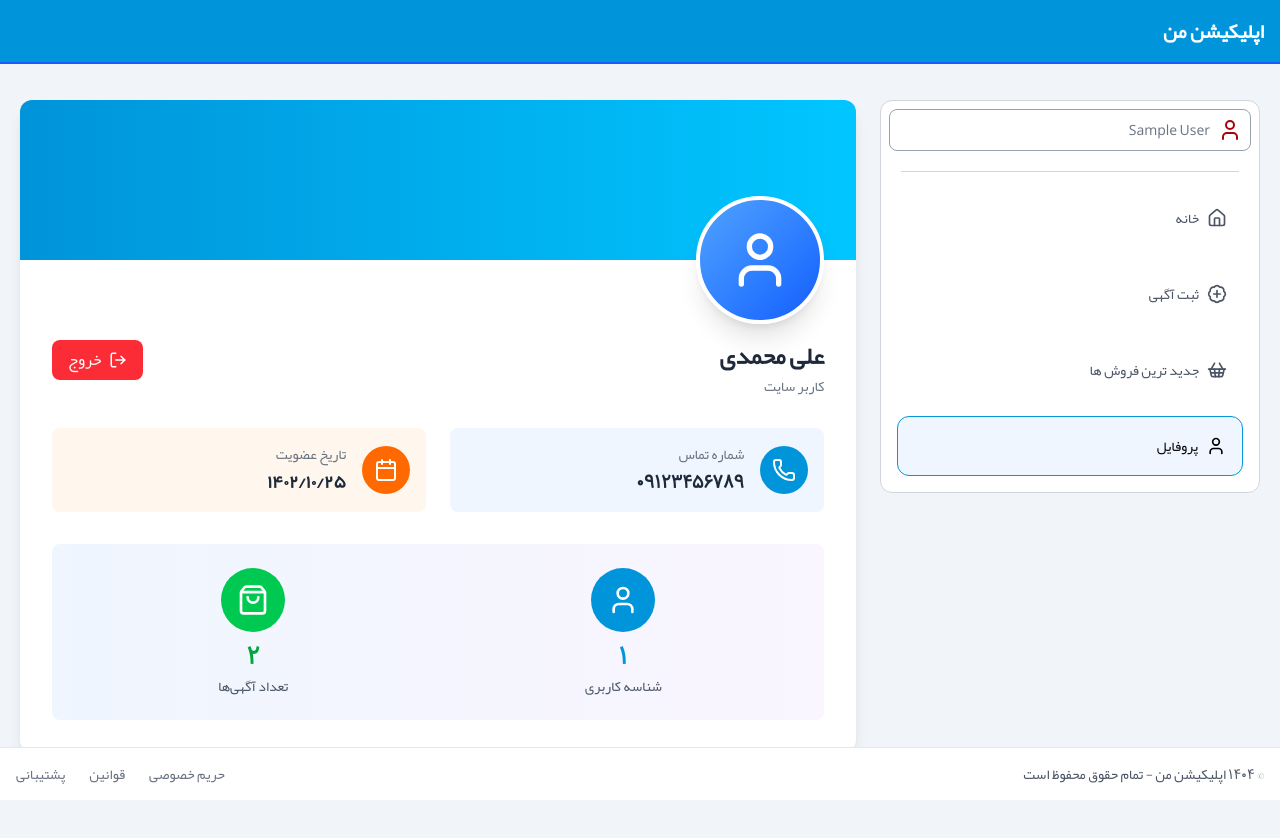
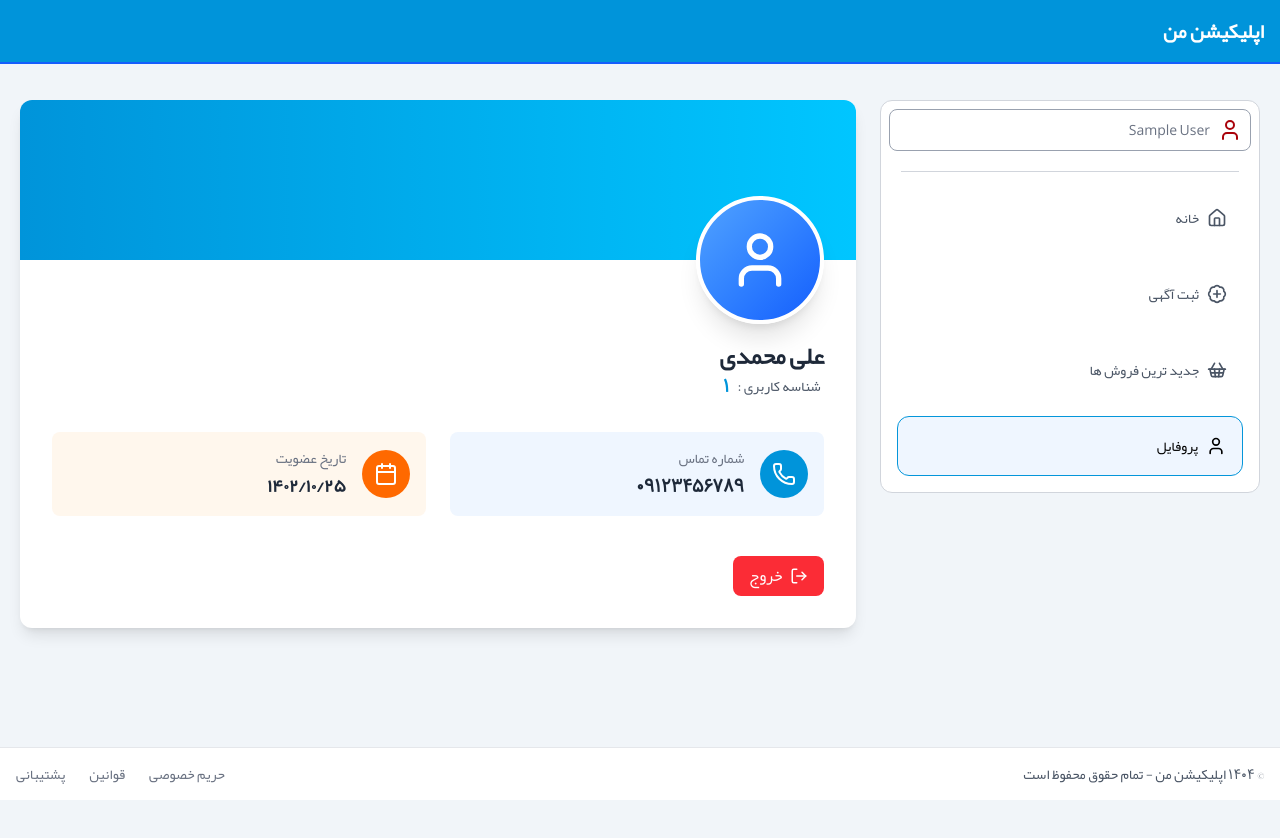
Before and after one commit to Yuozarseiph/pwa-bank, a Next.js app: page /profile/1 in a window 1280 px wide. Shown: the top 838 px of the page. After the commit the page ends 800 px from the top, so only its background shows below. Built offline with nearby package versions, Linux system fonts and the light colour scheme; sample sign-in values are in the browser's storage.

Commit message:
refactor: Update profile layout by removing unnecessary stats section and adding user ID display

```diff
--- a/src/app/profile/[id]/page.jsx
+++ b/src/app/profile/[id]/page.jsx
@@ -132,16 +132,12 @@ export default function Profile() {
                 <h1 className="text-2xl font-bold text-gray-800">
                   {user.name}
                 </h1>
-                <p className="text-sm text-gray-500 mt-1">کاربر سایت</p>
+
+                <div className="flex gap-2 items-center justify-center">
+                  <p className="text-sm text-gray-600">شناسه کاربری :</p>
+                  <p className="text-lg font-bold text-[#0094da]">{user.id}</p>
+                </div>
               </div>
-
-              <button
-                onClick={logout}
-                className="flex items-center gap-2 px-4 py-2 bg-red-500 text-white rounded-lg hover:bg-red-600 transition-colors"
-              >
-                <LogOut size={18} />
-                خروج
-              </button>
             </div>
 
             {/* Contact Info */}
@@ -172,29 +168,13 @@ export default function Profile() {
                 </div>
               </div>
             </div>
-
-            {/* Stats Section */}
-            <div className="grid grid-cols-2 gap-4 mt-8 p-6 bg-gradient-to-r from-blue-50 to-purple-50 rounded-lg">
-              {/* User ID */}
-              <div className="text-center">
-                <div className="w-16 h-16 mx-auto bg-[#0094da] rounded-full flex items-center justify-center mb-2">
-                  <User className="text-white" size={32} />
-                </div>
-                <p className="text-2xl font-bold text-[#0094da]">{user.id}</p>
-                <p className="text-sm text-gray-600 mt-1">شناسه کاربری</p>
-              </div>
-
-              {/* Ads Count */}
-              <div className="text-center border-gray-300">
-                <div className="w-16 h-16 mx-auto bg-green-500 rounded-full flex items-center justify-center mb-2">
-                  <ShoppingBag className="text-white" size={32} />
-                </div>
-                <p className="text-2xl font-bold text-green-600">
-                  {user.adsCount || 0}
-                </p>
-                <p className="text-sm text-gray-600 mt-1">تعداد آگهی‌ها</p>
-              </div>
-            </div>
+            <button
+              onClick={logout}
+              className="flex items-center gap-2 px-4 py-2 bg-red-500 text-white rounded-lg hover:bg-red-600 transition-colors mt-10"
+            >
+              <LogOut size={18} />
+              خروج
+            </button>
           </div>
         </div>
 
```
